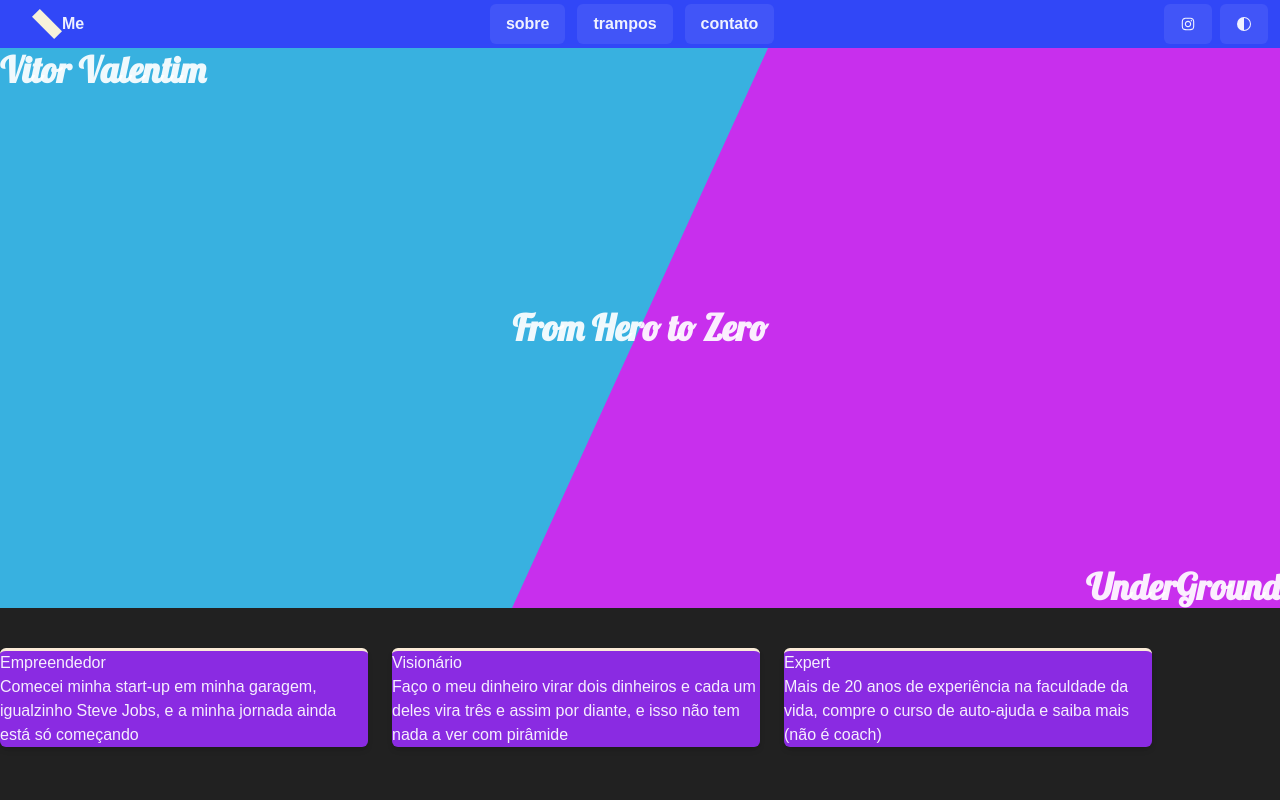
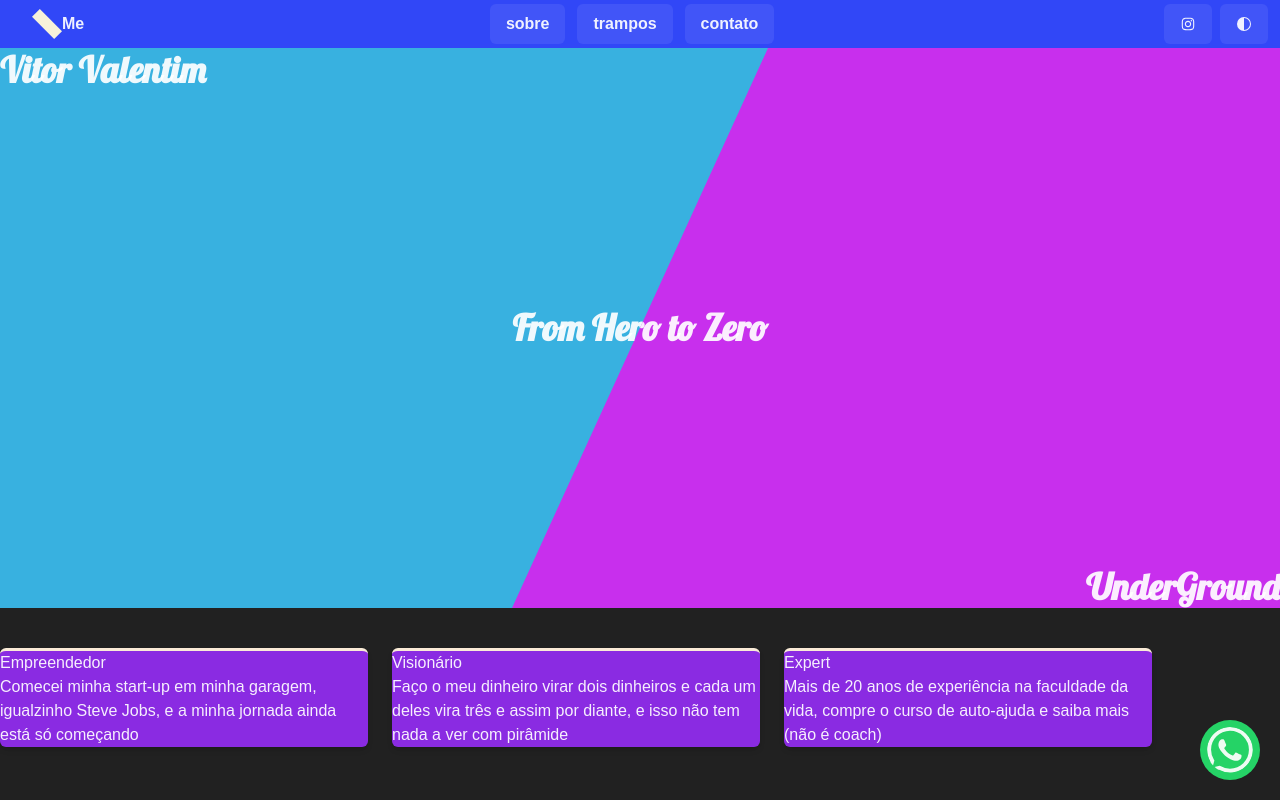
Before and after one commit to sarassaura/underground, a Next.js app: page / in a window 1280 px wide. Shown: the top 800 px of the page. Built offline with nearby package versions, Linux system fonts and the light colour scheme; a web font is replaced by a local one.

Commit message:
whatsapp

```diff
--- a/components/layout.tsx
+++ b/components/layout.tsx
@@ -2,6 +2,7 @@ import Head from 'next/head'
 import React from 'react'
 import Footer from './footer'
 import MenuComponent from './menu'
+import Whatsapp from './whatsapp'
 
 interface LayoutProps {
   children: React.ReactNode
@@ -17,6 +18,7 @@ function Layout({ children }: LayoutProps) {
       <main className="flex min-h-fit flex-col items-center grow shrink-0 basis-auto">
         <MenuComponent />
         {children}
+        <Whatsapp />
       </main>
       <Footer />
     </>
--- /dev/null
+++ b/components/whatsapp.tsx
@@ -0,0 +1,23 @@
+import { Icon, Link, useColorModeValue } from '@chakra-ui/react'
+import { BsWhatsapp } from 'react-icons/bs'
+
+function Whatsapp() {
+  return (
+    <Link href="https://wa.me/5511990839227" isExternal>
+      <Icon
+        as={BsWhatsapp}
+        position="fixed"
+        fontSize="6xl"
+        bottom={0}
+        right={0}
+        bgColor={useColorModeValue('#30E376', '#25D366')}
+        borderRadius="full"
+        zIndex="popover"
+        margin={5}
+        padding="7px"
+      />
+    </Link>
+  )
+}
+
+export default Whatsapp
```
